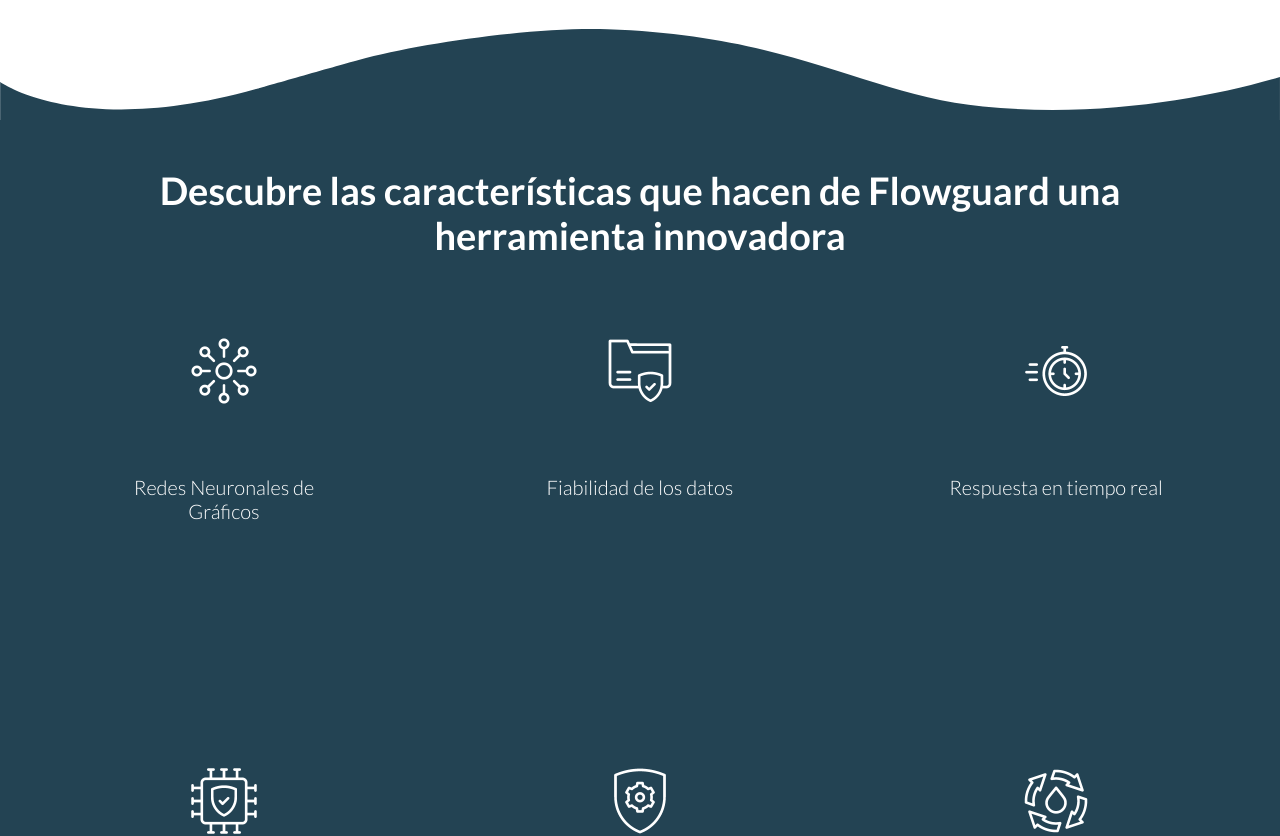
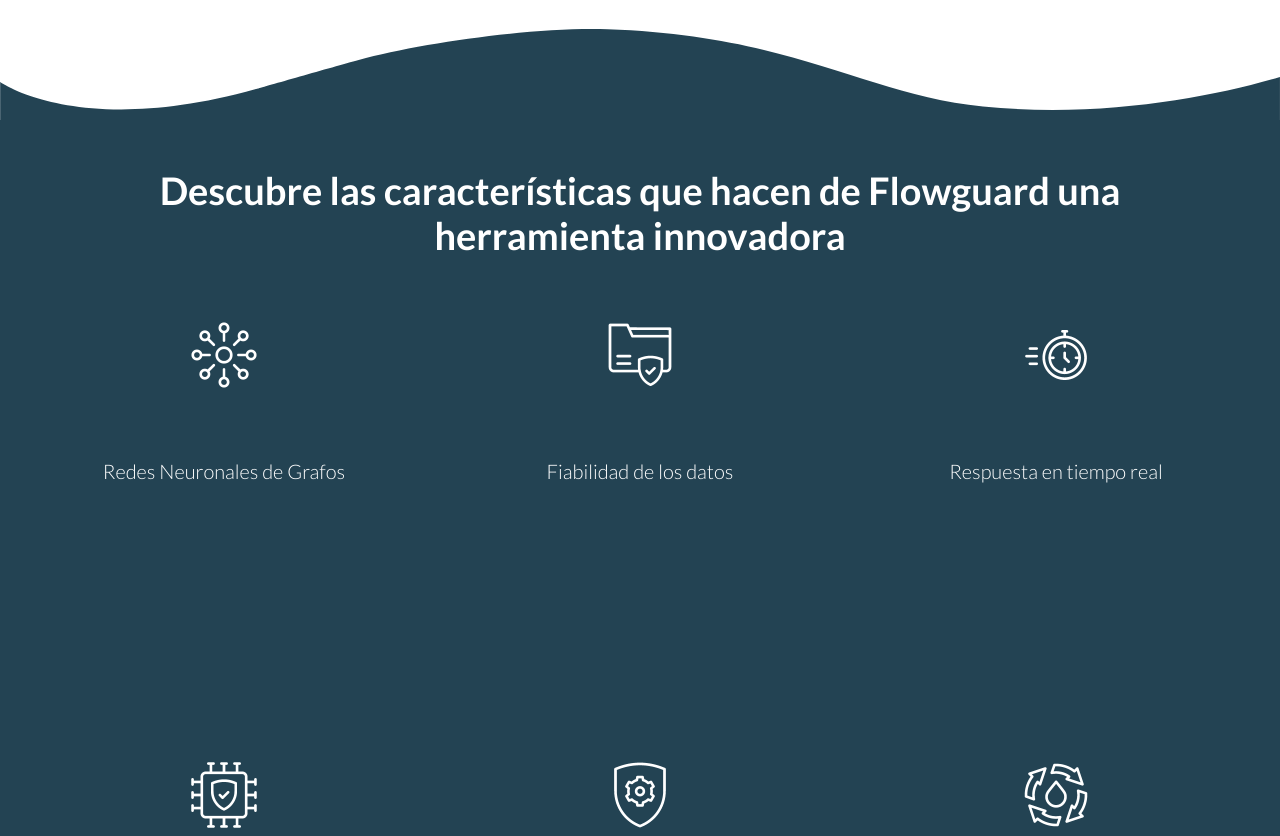
Before and after one commit to telcash/flowguard_frontend, a React (Create React App) app: page / in a window 1280 px wide. Shown: the part 1320-2156 px from the top of the page. Built offline with nearby package versions, Linux system fonts and the light colour scheme.

Commit message:
Ajustados estilos y textos

```diff
--- a/src/components/feature-card/feature-card.css
+++ b/src/components/feature-card/feature-card.css
@@ -4,7 +4,7 @@ article {
 
 .fg__featureCard {
     width: 280px;
-    height: 350px;
+    height: 360px;
     display: flex;
     flex-direction: column;
     justify-content: flex-start;
@@ -51,6 +51,13 @@ article {
 
 .fg__featureCard-body h3.flipped {
     font-size: 18px;
+    height: 80px;
+    flex: none;
+    margin: 1rem;
+    margin-bottom: 0;
+    display: flex;
+    justify-content: center;
+    align-items: flex-start;
 }
 
 .fg__featureCard-body p {
@@ -58,12 +65,15 @@ article {
     text-align: center;
     font-size: 16px;
     display: none;
-    padding: 0 2rem;
+    padding: 0 1rem;
     flex: 3;
 }
 
 .fg__featureCard-body p.flipped {
-    display: block;
+    display: flex;
+    flex: 1;
+    justify-content: center;
+    align-items: flex-start;
 }
 
 .rotate-in-ver {
--- a/src/containers/features/features.css
+++ b/src/containers/features/features.css
@@ -30,7 +30,7 @@
     color: white;
     font-size: 38px;
     font-weight: 700;
-    padding: 2rem 5rem 3rem 5rem;
+    padding: 2rem 5rem 2rem 5rem;
 }
 
 .fg__features_cards {
@@ -40,6 +40,7 @@
     justify-content: center;
     align-items: center;
     row-gap: 5rem;
+    padding-bottom: 1rem;
 }
 
 .fg__features_cards-card {
--- a/src/containers/process/process.css
+++ b/src/containers/process/process.css
@@ -33,7 +33,6 @@
 
     .fg__process-container h1:first-child {
         font-size: 22px;
-        padding-top: 2rem;
     }
 }
 
--- a/src/translations/es/global.json
+++ b/src/translations/es/global.json
@@ -14,8 +14,8 @@
     "features": {
         "title": "¿Por qué Flowguard?"
 ,        "graph-neural-networks": {
-            "title":"Redes Neuronales de Gráficos",
-            "description": "Proporcionamos un esquema de red neuronal gráfico personalizado que aprende específicamente de los Patrones y procesos que intervienen en los procesos del Agua. Puede analizar datos gráficos a gran escala e identificar cualquier comportamiento anómalo o posibles vulnerabilidades en la red de datos"
+            "title":"Redes Neuronales de Grafos",
+            "description": "Proporcionamos un esquema de red neuronal de grafos personalizado que aprende específicamente de los Patrones y procesos que intervienen en los procesos del Agua. Puede analizar datos gráficos a gran escala e identificar cualquier comportamiento anómalo o posibles vulnerabilidades en la red de datos"
         },
         "data-reliability": {
             "title": "Fiabilidad de los datos",
@@ -23,11 +23,11 @@
         },
         "real-time-response": {
             "title": "Respuesta en tiempo real",
-            "description": "Al analizar datos en tiempo real de sensores de IoT y otras fuentes, las Redes Neuronales de Gráficos pueden identificar el origen y el alcance de un ataque potencial, lo que permite una respuesta específica y eficiente"
+            "description": "Al analizar datos en tiempo real de sensores de IoT y otras fuentes, las Redes Neuronales de Grafos pueden identificar el origen y el alcance de un ataque potencial, lo que permite una respuesta específica y eficiente"
         },
         "cont-improvement": {
             "title": "Mejora continua",
-            "description": "Al simular ataques a la red y analizar los resultados, los GNN pueden identificar la ubicación óptima para sensores y otras medidas de seguridad, mejorando el rendimiento general y reduciendo los costos de implementación y mantenimiento"
+            "description": "Al simular ataques a la red y analizar los resultados, las Redes Neuronales de Grafos pueden identificar la ubicación óptima para sensores y otras medidas de seguridad, mejorando el rendimiento general y reduciendo los costos de implementación y mantenimiento"
         },
         "risk-management": {
             "title": "Gestión de riesgos",
```
